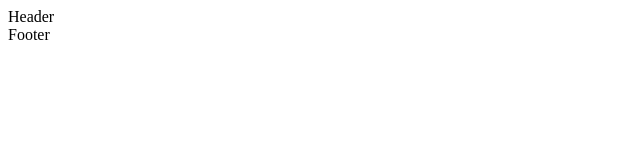
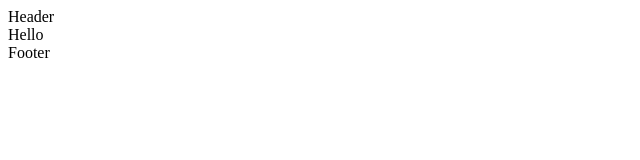
Before and after one commit to Misha77b/lori, a React (Create React App) app in the folder client/: page /product in a window 1280 px wide. Before the commit this address had no page. Shown: the top 160 px of the page, without its empty margins (0-640 px from the left). Built offline with nearby package versions, Linux system fonts and the light colour scheme.

Commit message:
fixed path one product

```diff
--- a/client/src/Router/Router.jsx
+++ b/client/src/Router/Router.jsx
@@ -7,7 +7,7 @@ function RootRouters() {
 	return (
 		<Routes>
 			<Route path="/" element={<Home />} />
-			<Route path="/home/product" element={<OneProduct />} />
+			<Route path="/product" element={<OneProduct />} />
 		</Routes>
 	);
 }
```
